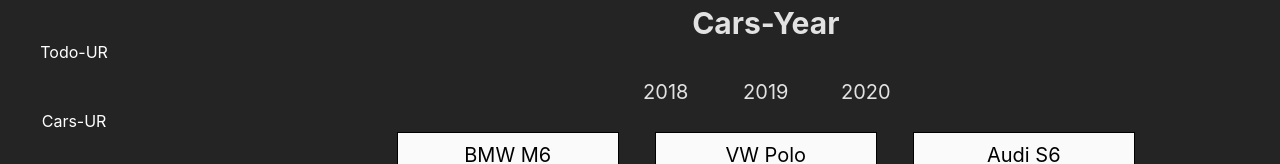
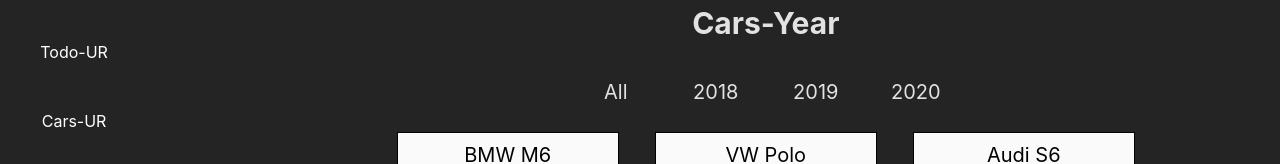
Before and after one commit to elis-11/useReducer, a React (Vite) app: page /carsyear in a window 1280 px wide. Shown: the part 188-352 px from the top of the page. Built offline with nearby package versions, Linux system fonts and the light colour scheme.

Commit message:
Fixed all

```diff
--- a/src/components/carsyear/CarsYear.jsx
+++ b/src/components/carsyear/CarsYear.jsx
@@ -9,21 +9,30 @@
 
   // YEAR
   const handleSelectedYear = (year) => {
-    year === selectedYear ? setSelectedYear("") : setSelectedYear(year);
+    setSelectedYear(year);
   };
-  let filteredCars = cars
+  const clearSelectedYear = () => {
+    setSelectedYear("");
+  };
+
+  let filteredCars = cars;
   if (selectedYear) {
-    filteredCars = cars.filter(c => c.year === selectedYear)
+    filteredCars = cars.filter((c) => c.year === selectedYear);
   }
 
   return (
     <div className="Cars">
       <h2>Cars-Year</h2>
       <div className="years">
+        <div onClick={() => clearSelectedYear()} className="filter">
+          All
+        </div>
         {years.map((year) => (
-          <div key={year}
-          className={selectedYear === year ? 'active' : 'filter'}
-          onClick={() => handleSelectedYear(year)}>
+          <div
+            key={year}
+            className={selectedYear === year ? "active" : "filter"}
+            onClick={() => handleSelectedYear(year)}
+          >
             {year}
           </div>
         ))}
```
